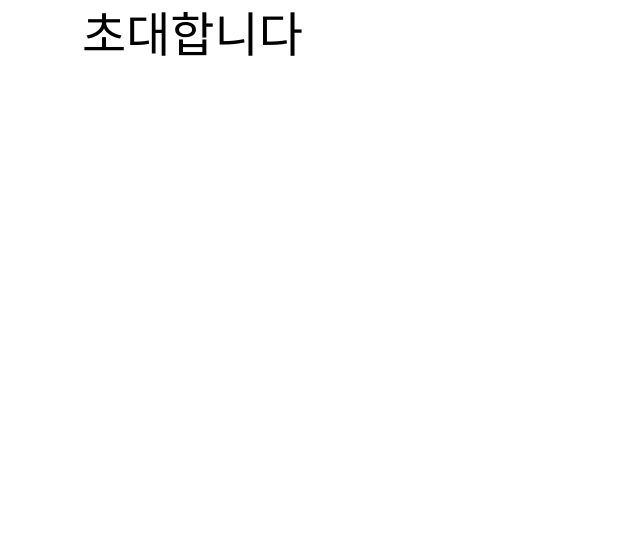
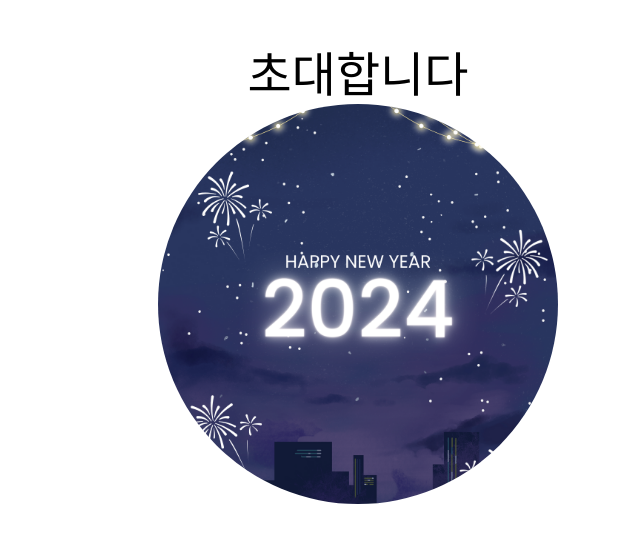
Before and after one commit to heereal/Goodbye_2023, a Next.js app: page / in a window 1280 px wide. Shown: the top 542 px of the page, without its empty margins (282-922 px from the left). Built offline with nearby package versions, Linux system fonts and the light colour scheme; a web font is replaced by a local one.

Commit message:
add: 메인 이미지 추가

```diff
--- a/app/page.tsx
+++ b/app/page.tsx
@@ -1,9 +1,28 @@
-import { Container, Typography } from '@mui/material';
+import { Box, Container, Typography } from '@mui/material';
+import HappyNewYearImage from '@/public/happy_new_year.png';
+import Image from 'next/image';
 
 export default function Page() {
   return (
-    <Container maxWidth="sm" fixed>
+    <Container
+      fixed
+      maxWidth="sm"
+      sx={{
+        display: 'flex',
+        flexDirection: 'column',
+        alignItems: 'center',
+        py: 5,
+      }}
+    >
       <Typography variant="h3">초대합니다</Typography>
+      <Image
+        src="/happy_new_year.png"
+        width={400}
+        height={400}
+        quality={100}
+        alt="Happy new year"
+        style={{ borderRadius: '50%' }}
+      />
     </Container>
   );
 }
```
Also changed, not shown: public/happy_new_year.png (added).
